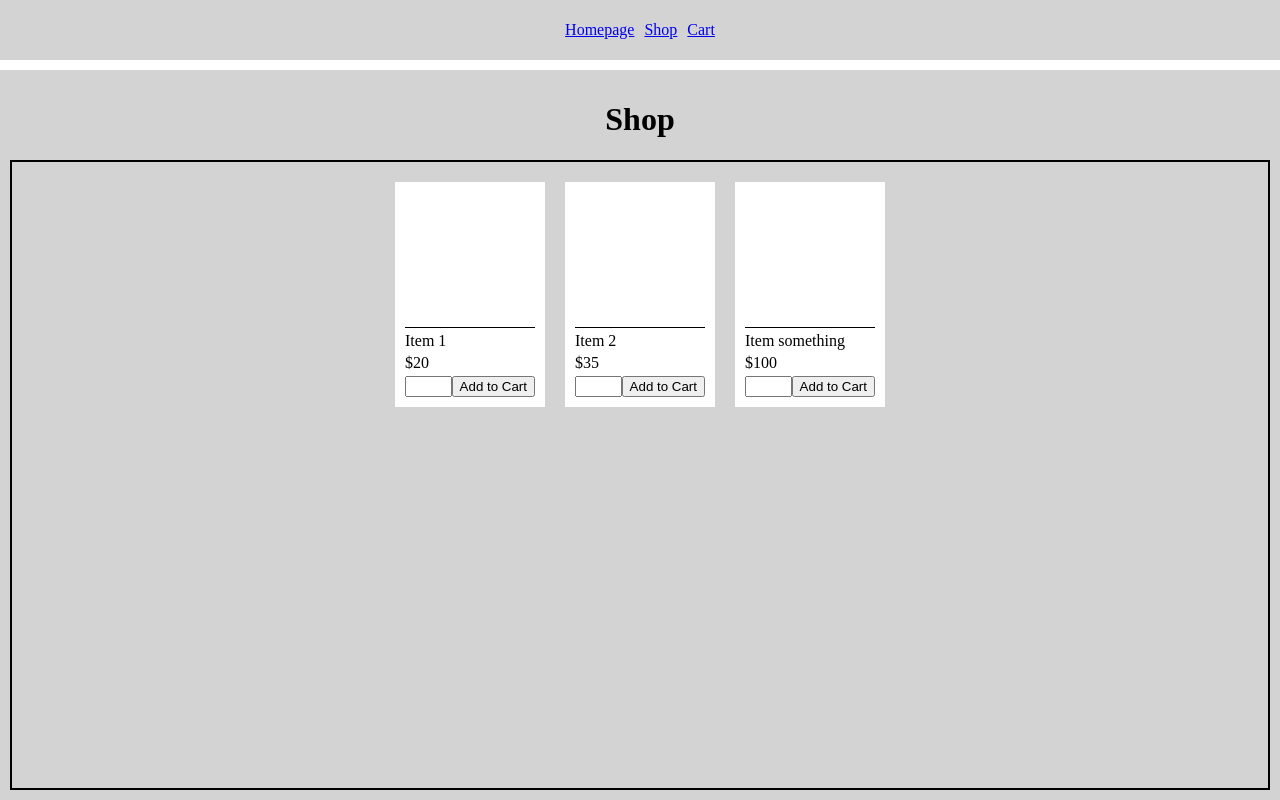
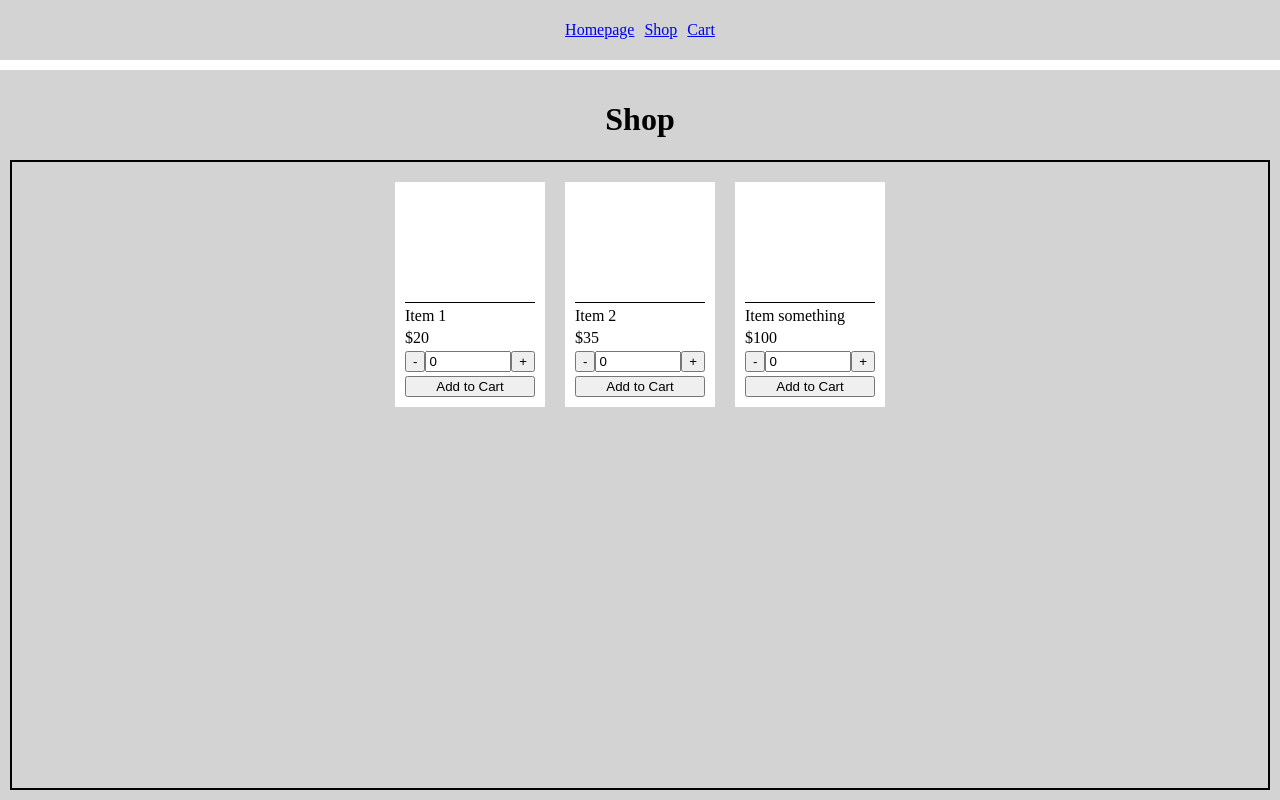
Before and after one commit to GhidBase/shopping-cart-react, a React (Vite) app: page /shop in a window 1280 px wide. Built offline with nearby package versions, Linux system fonts and the light colour scheme.

Commit message:
The input fields are controlled, and the increments work

```diff
--- a/src/App.css
+++ b/src/App.css
@@ -2,7 +2,6 @@ body {
     margin: 0;
     height: 100dvh;
     display: flex;
-    overflow: hidden;
 }
 
 #root {
--- a/src/components/ShopItem.jsx
+++ b/src/components/ShopItem.jsx
@@ -1,6 +1,12 @@
+import { useState } from "react";
 import styles from "./ShopItem.module.css";
 
 function ShopItem({ title, price }) {
+    const [quantity, setQuantity] = useState(0);
+    if (quantity < 0) {
+        setQuantity(0);
+    }
+
     return (
         <div className={styles.shopItem}>
             <div className={styles.itemDetails}>
@@ -8,9 +14,20 @@ function ShopItem({ title, price }) {
                 <span>${price}</span>
             </div>
             <div className={styles.quantities}>
-                <input type="text" />
-                <button>Add to Cart</button>
+                <button onClick={() => setQuantity(Number(quantity) - 1)}>
+                    -
+                </button>
+                <input
+                    type="number"
+                    onChange={(e) => setQuantity(e.target.value)}
+                    value={quantity}
+                />
+                <button onClick={() => setQuantity(Number(quantity) + 1)}>
+                    +
+                </button>
             </div>
+
+            <button>Add to Cart</button>
         </div>
     );
 }
```
Also changed, not shown: 1 other file (tests, documents, lock files or other folders).
